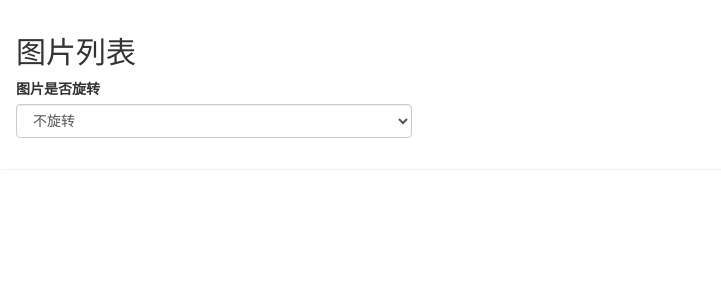
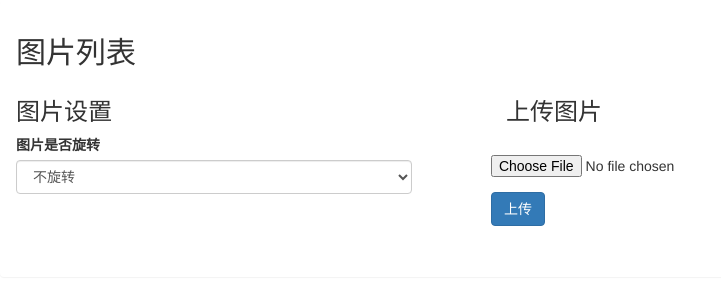
Before and after one commit to xi-mad/frame, a Flask app: page /images in a window 1280 px wide. Shown: the top 300 px of the page, without its empty margins (0-721 px from the left). Run offline with Flask 2, Linux system fonts and the light colour scheme; data that the repository does not hold is empty; parts of the project's set-up code (start-up, migrations or seed data) failed here and were passed over; some libraries are stand-ins or nearby versions.

Commit message:
upload and delete

```diff
--- a/app.py
+++ b/app.py
@@ -31,6 +31,7 @@ def show(img, transpose):
         epd.Clear()
         img = img.resize((epd.width, epd.height))
         epd.display(epd.getbuffer(img))
+
 
 @app.route('/')
 def index():
@@ -67,6 +68,16 @@ def api_image_show():
     })
 
 
+@app.route('/api/image/upload', methods=['POST'])
+def api_image_upload():
+    upload_file = request.files['image']
+    filename = os.path.join(mode['image_path'], str(uuid.uuid4()) + '.jpg')
+    upload_file.save(filename)
+    return jsonify({
+        'msg': '上传成功'
+    })
+
+
 def list_images(path):
     files = os.listdir(path)
     return [{'name': file,
@@ -95,6 +106,14 @@ def images():
     return render_template('images.html')
 
 
+@app.route('/del/image', methods=['POST'])
+def del_image():
+    os.remove(mode['image_path'] + '/' + request.form.get('name'))
+    return jsonify({
+        'msg': '删除成功'
+    })
+
+
 @app.route('/get/image')
 def get_image():
     return send_file(mode['image_path'] + '/' + request.args.get('name'))
--- a/templates/images.html
+++ b/templates/images.html
@@ -14,6 +14,7 @@
 
         <div class="row">
             <div class="col-sm-4">
+                <h3>图片设置</h3>
                 <div class="form-group">
                     <label for="transpose">图片是否旋转</label>
                     <select id="transpose" class="form-control">
@@ -24,8 +25,23 @@
                     </select>
                 </div>
             </div>
+            <div class="col-sm-4" style="margin-left: 5%">
+                <h3>上传图片</h3>
+                <div class="row">
+                    <form id="image-form" class="form-group">
+                        <label for="upload-image"> </label>
+                        <input type="file" name="image" accept="image/*"/>
+                    </form>
+                    <div class="form-group">
+
+                        <button class="btn btn-primary btn" id="upload">上传</button>
+                    </div>
+                </div>
+            </div>
         </div>
-
+        <div class="row">
+            <br/>
+        </div>
         <div class="row" id="image-div">
 
         </div>
@@ -43,10 +59,28 @@
                     '          <h5>文件大小: ' + e.size + 'MB</h5>' +
                     '          <h5>修改时间: ' + e.time + '</h5>' +
                     '          <button class="btn btn-primary btn-xs" onclick="show(\'' + e.name + '\')">展示</button>' +
+                    '          <button class="btn btn-danger btn-xs" onclick="del(\'' + e.name + '\')">删除</button>' +
                     '      </div>' +
                     '   </div>' +
                     '</div>');
             })
+        })
+
+        $('#upload').click(function () {
+            const formData = new FormData($('#image-form')[0]);
+            $.ajax('/api/image/upload', {
+                method: 'POST',
+                data: formData,
+                processData: false,
+                contentType: false,
+                success() {
+                    alert('上传成功')
+                    window.location.reload();
+                },
+                error() {
+                },
+            });
+
         })
     })
 
@@ -58,6 +92,15 @@
             alert(res.msg)
         })
     }
+
+    function del(name) {
+        $.post('/del/image', {
+            name: name
+        }, function (res) {
+            alert(res.msg)
+            window.location.reload();
+        })
+    }
 </script>
 </body>
 </html>
```
